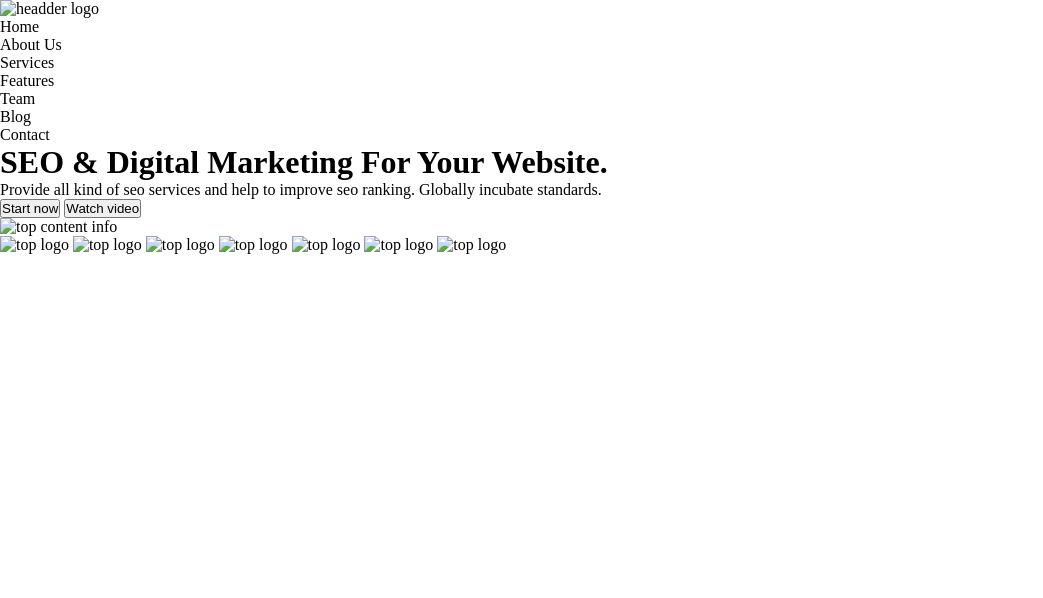
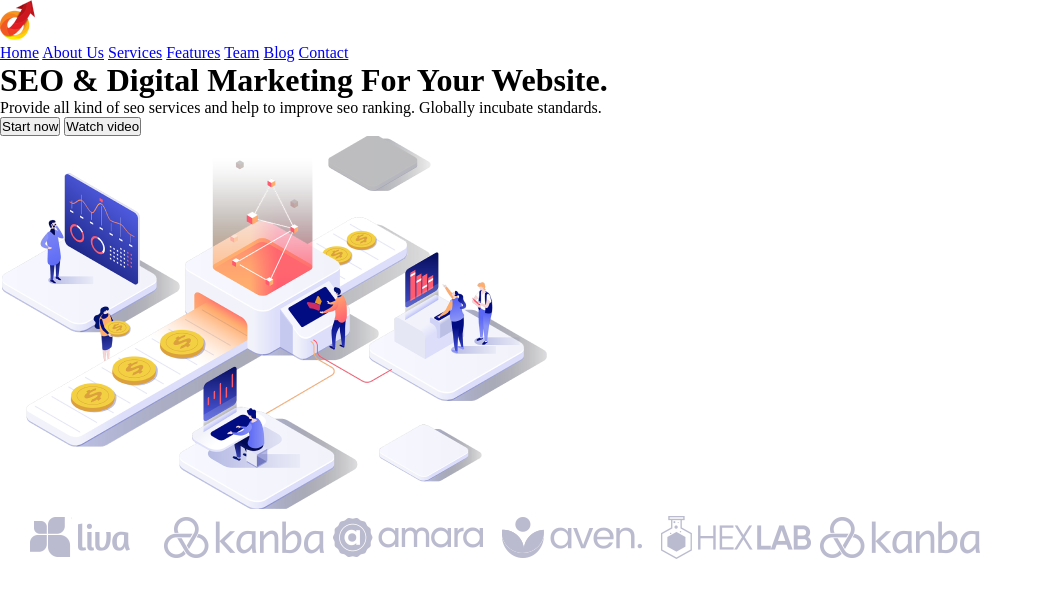
Before and after one commit to Bourne4Jokonda/WebHome3, a plain HTML site: page index.html in a window 1280 px wide. Shown: the whole page, without its empty margins (0-1043 px from the left). Drawn offline with Linux system fonts and the light colour scheme.

Commit message:
web home 3 modified

```diff
--- a/index.html
+++ b/index.html
@@ -9,15 +9,15 @@
 </head>
 <body>
       <div class="top-headder">
-            <img src="#" alt="headder logo" height="#" width="#">
+            <img src="img/logo.png" alt="headder logo" height="40" width="#30">
             <div class="top-hdr-link">
-                  <ul>Home</ul>
-                  <ul>About Us</ul>
-                  <ul>Services</ul>
-                  <ul>Features</ul>
-                  <ul>Team</ul>
-                  <ul>Blog</ul>
-                  <ul>Contact</ul>
+                  <a href="#">Home</a>
+                  <a href="#">About Us</a>
+                  <a href="#">Services</a>
+                  <a href="#">Features</a>
+                  <a href="#">Team</a>
+                  <a href="#">Blog</a>
+                  <a href="#">Contact</a>
             </div>
       </div>
       <div class="top-content">
@@ -28,17 +28,16 @@
                         <button class="btn-info">Start now</button>
                         <button class="btn-info">Watch video</button>
                   </div>
-            <img src="#" alt="top content info" class="top-content-img" height="#" width="#">
+            <img src="img/content info.png" alt="top content info" class="top-content-img" height="373" width="611">
             </div>
       </div>
       <div class="top-logos">
-            <img src="#" alt="top logo" height="#" width="#" class="top-logos">
-            <img src="#" alt="top logo" height="#" width="#" class="top-logos">
-            <img src="#" alt="top logo" height="#" width="#" class="top-logos">
-            <img src="#" alt="top logo" height="#" width="#" class="top-logos">
-            <img src="#" alt="top logo" height="#" width="#" class="top-logos">
-            <img src="#" alt="top logo" height="#" width="#" class="top-logos">
-            <img src="#" alt="top logo" height="#" width="#" class="top-logos">
+            <img src="img/logo liva.png" alt="top logo liva" height="50" width="160" class="top-logos">
+            <img src="img/logo kanba.png" alt="top logo kanba" height="50" width="160" class="top-logos">
+            <img src="img/logo amara.png" alt="top logo amara" height="50" width="160" class="top-logos">
+            <img src="img/logo aven.png" alt="top logo aven" height="50" width="160" class="top-logos">
+            <img src="img/logo HEXLAB.png" alt="top logo HEXLAB" height="50" width="160" class="top-logos">
+            <img src="img/logo kanba.png" alt="top logo kanba" height="50" width="160" class="top-logos">
       </div>
 </body>
 </html>
```
Also changed, not shown: img/content info.png (added), img/logo HEXLAB.png (added), img/logo amara.png (added), img/logo aven.png (added), img/logo kanba.png (added), img/logo liva.png (added), img/logo.png (added), 1 other file.
